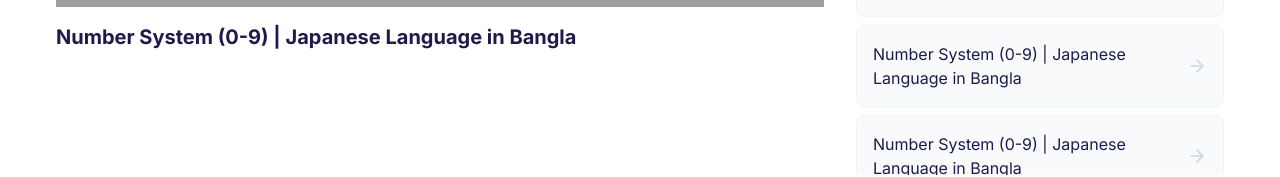
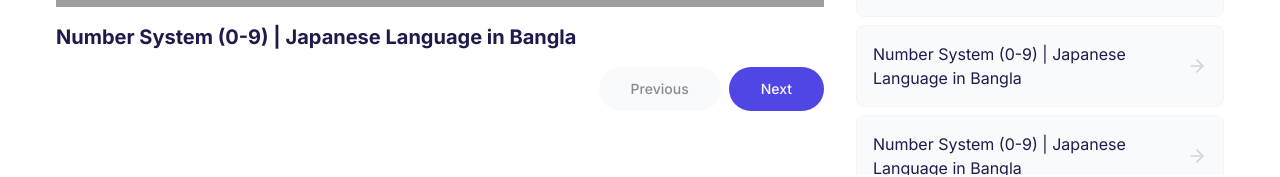
Before and after one commit to Rakib544/vocabulary-learning-application, a Next.js app: page /tutorials in a window 1280 px wide. Shown: the part 581-758 px from the top of the page. Built offline with nearby package versions, Linux system fonts and the light colour scheme; grey boxes are pictures that could not be loaded.

Commit message:
feat:implemented next and prev functionality in tutorial page

```diff
--- a/src/sections/tutorial-section.tsx
+++ b/src/sections/tutorial-section.tsx
@@ -1,5 +1,6 @@
 "use client";
 
+import { Button } from "@/components/ui/button";
 import { ScrollArea } from "@/components/ui/scroll-area";
 import { cn } from "@/lib/utils";
 import { ArrowRight } from "lucide-react";
@@ -35,6 +36,23 @@ export default function TutorialSection({
         <h2 className="mt-4 font-bold text-xl">
           {tutorials[currentTutorial].title}
         </h2>
+        <div className="flex justify-end gap-x-2 mt-4">
+          <Button
+            variant="secondary"
+            size="lg"
+            disabled={currentTutorial === 0}
+            onClick={() => setCurrentTutorial((prev) => prev - 1)}
+          >
+            Previous
+          </Button>
+          <Button
+            size="lg"
+            disabled={currentTutorial === tutorials.length - 1}
+            onClick={() => setCurrentTutorial((prev) => prev + 1)}
+          >
+            Next
+          </Button>
+        </div>
       </div>
       <div className="col-span-12 lg:col-span-4">
         <ScrollArea className="h-[600px]">
```
Also changed, not shown: 1 other file (tests, documents, lock files or other folders).
